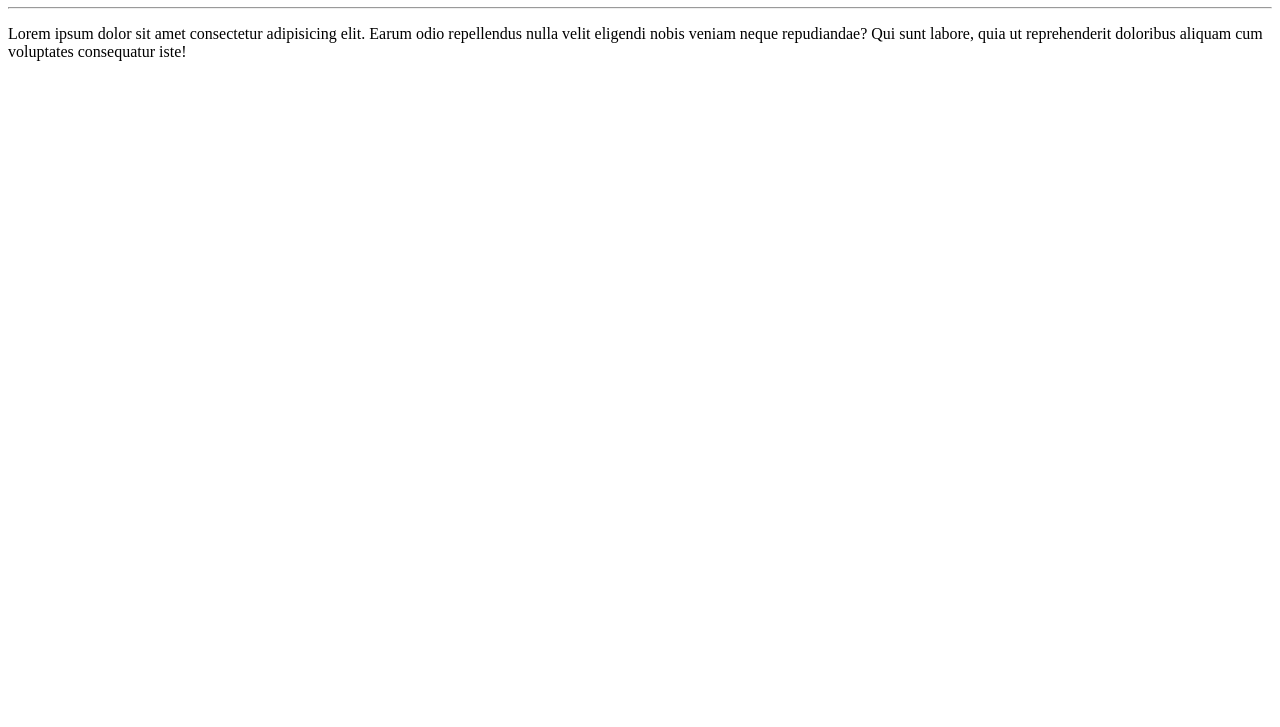
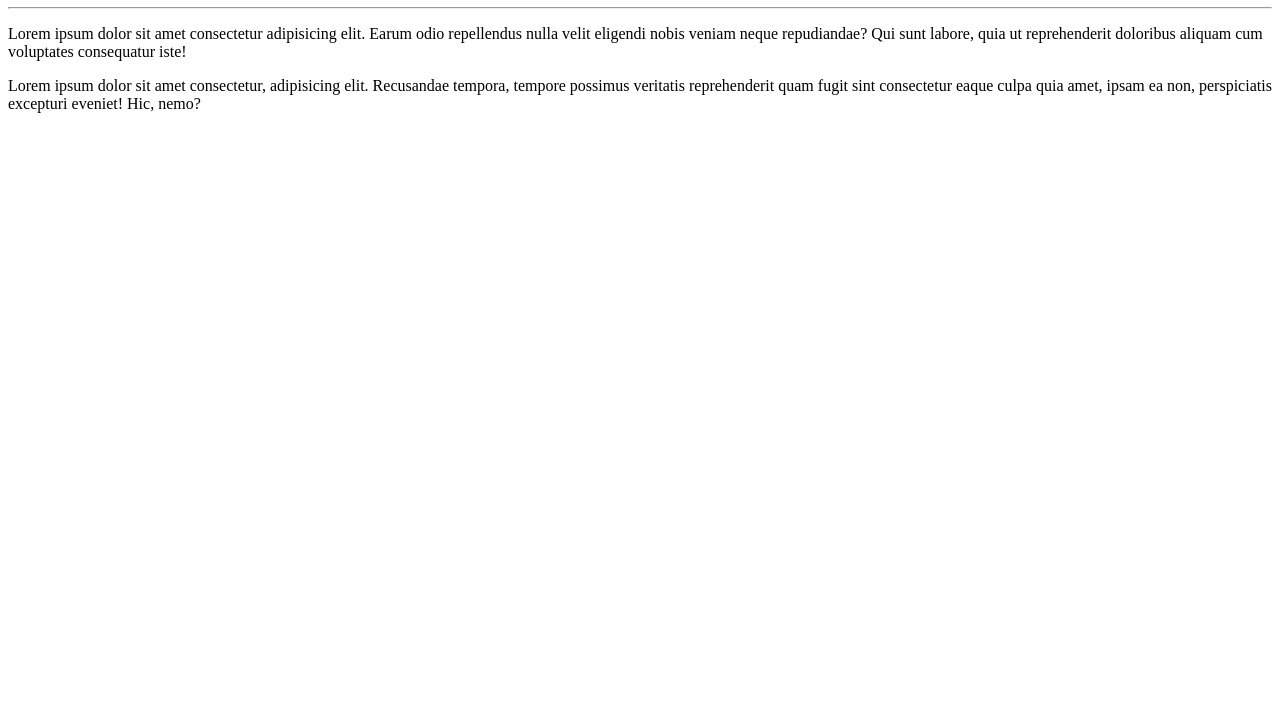
Before and after one commit to feliperolemberg/Hello-World, a plain HTML site: page site-exemplo/index.html in a window 1280 px wide. Shown: the part 73-800 px from the top of the page. Drawn offline with Linux system fonts and the light colour scheme.

Commit message:
Adição de outro parágrafo

```diff
--- a/site-exemplo/index.html
+++ b/site-exemplo/index.html
@@ -10,5 +10,6 @@
     <h1>Hello World!</h1>
     <hr>
     <p>Lorem ipsum dolor sit amet consectetur adipisicing elit. Earum odio repellendus nulla velit eligendi nobis veniam neque repudiandae? Qui sunt labore, quia ut reprehenderit doloribus aliquam cum voluptates consequatur iste!</p>
+    <p>Lorem ipsum dolor sit amet consectetur, adipisicing elit. Recusandae tempora, tempore possimus veritatis reprehenderit quam fugit sint consectetur eaque culpa quia amet, ipsam ea non, perspiciatis excepturi eveniet! Hic, nemo?</p>
 </body>
 </html>
```
